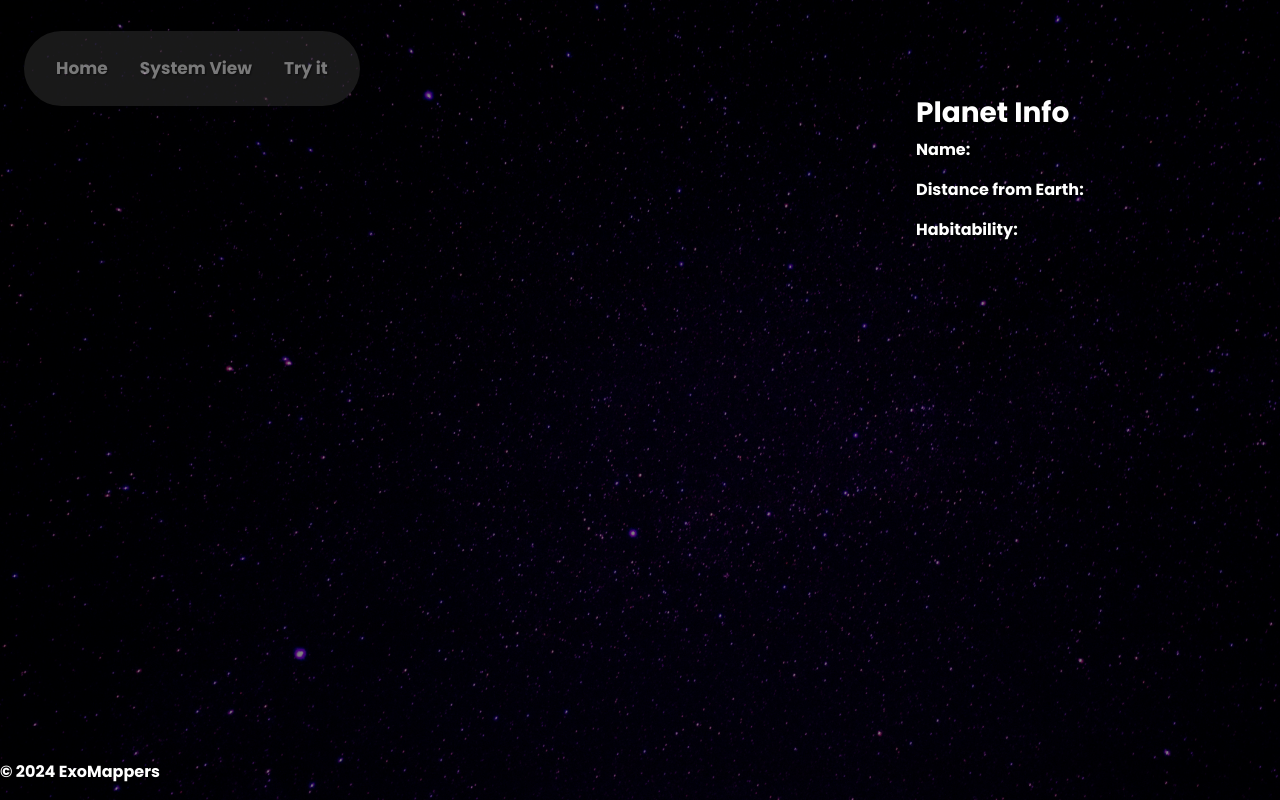
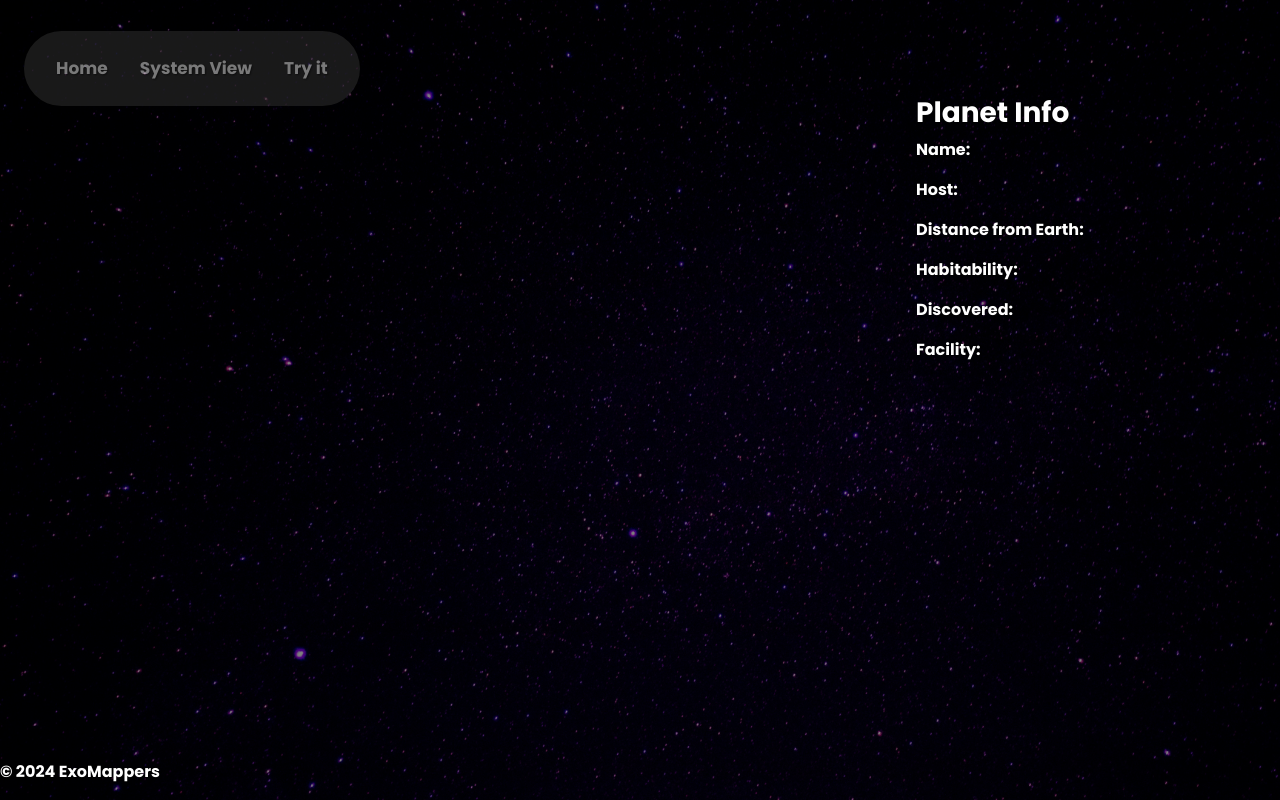
Before and after one commit to MattiasKDev/ExoLife, a Flask app: template frontend/templates/systemview.html in a window 1280 px wide. Run offline with Flask 3, Linux system fonts and the light colour scheme; the template is opened without the code that fills it: most values are stand-ins (such as "Sample title", 1, 10 or a date in 2020); some libraries are stand-ins or nearby versions.

Commit message:
added more detail to planet view

```diff
--- a/frontend/templates/systemview.html
+++ b/frontend/templates/systemview.html
@@ -8,9 +8,11 @@
     <div id="infoBox" class="infoBox" style="margin-left: 20px;">
         <h3>Planet Info</h3>
         <p id="planetName">Name: </p>
+        <p id="hostName">Host: </p>
         <p id="planetCoordinates">Distance from Earth: </p>
         <p id="habitability">Habitability: </p>
-        <img id="planetImage" src="" alt="Planet Image" style="width: 100px; height: 100px; display: none;">
+        <p id="discovered">Discovered: </p>
+        <p id="facility">Facility: </p>
     </div>
 </div>
 <script>
@@ -77,8 +79,11 @@
 
     function updatePointInfo(point) {
         document.getElementById('planetName').innerText = `Name: ${point.PlanetName}`;
+        document.getElementById('hostName').innerText = `Name: ${point.HostName}`;
         document.getElementById('planetCoordinates').innerText = `Distance from Earth: ${point.Distance.toFixed(3)}`;
-        document.getElementById('habitability').innerText = `Habitability: ${point.Habitability_Prob.toFixed(3)}`;
+        document.getElementById('habitability').innerText = `Habitability: ${point.Habitability_Prob.toFixed(3)}%`;
+        document.getElementById('discovered').innerText = `Discovered: ${point.DisYear}`;
+        document.getElementById('facility').innerText = `Facility: ${point.DisFacility}`;
         const planetImage = document.getElementById('planetImage');
         if (point.image) {
             planetImage.src = point.image;
```
